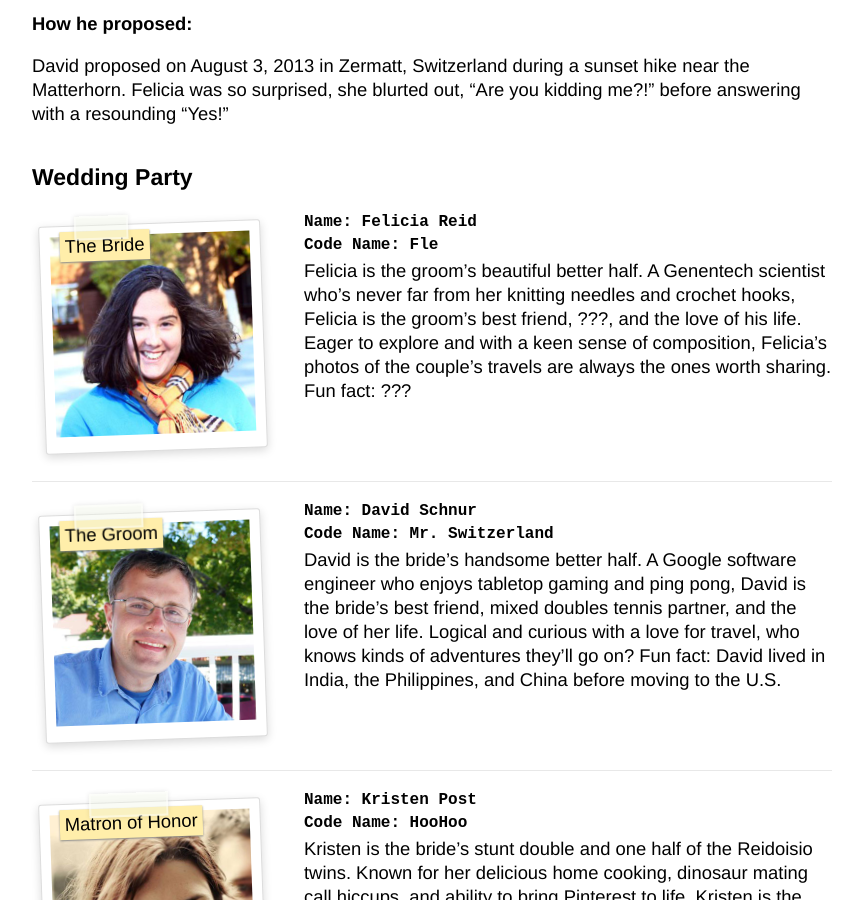
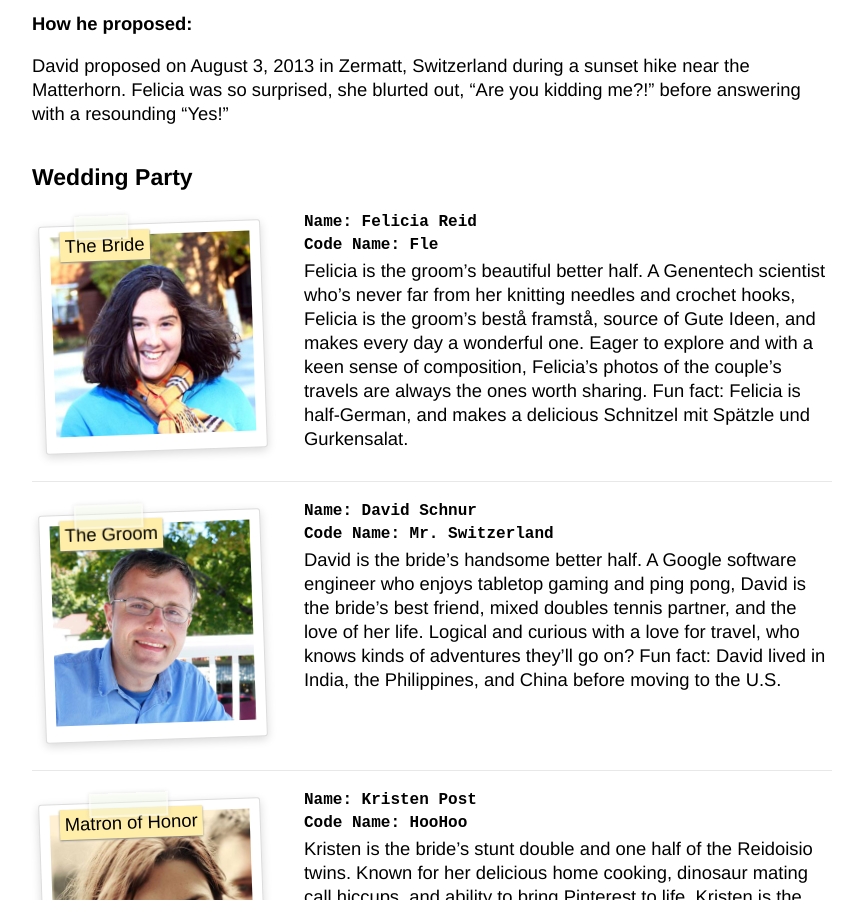
Before and after one commit to dnschnur/piday.github.com, a Jekyll site: the page built from about/index.md, in a window 1280 px wide and 900 px high, scrolled down 1487 px. Shown: the whole window, without its empty margins (208-1069 px from the left). Built offline with Jekyll 4.4.1, drawn with Linux system fonts in a browser that asks for light colours; nearby versions of some CDN libraries.

Commit message:
Finalize Felicia's profile story.

```diff
--- a/about/index.md
+++ b/about/index.md
@@ -46,7 +46,7 @@ David proposed on August 3, 2013 in Zermatt, Switzerland during a sunset hike ne
 <div class="profile-info">Name: Felicia Reid</div>
 <div class="profile-info">Code Name: Fle</div>
 
-Felicia is the groom's beautiful better half. A Genentech scientist who's never far from her knitting needles and crochet hooks, Felicia is the groom's best friend, ???, and the love of his life. Eager to explore and with a keen sense of composition, Felicia's photos of the couple's travels are always the ones worth sharing. Fun fact: ???
+Felicia is the groom's beautiful better half. A Genentech scientist who's never far from her knitting needles and crochet hooks, Felicia is the groom's bestå framstå, source of Gute Ideen, and makes every day a wonderful one. Eager to explore and with a keen sense of composition, Felicia's photos of the couple's travels are always the ones worth sharing. Fun fact: Felicia is half-German, and makes a delicious Schnitzel mit Spätzle und Gurkensalat.
 
 ----------------------------------------------------------------------
 
```
